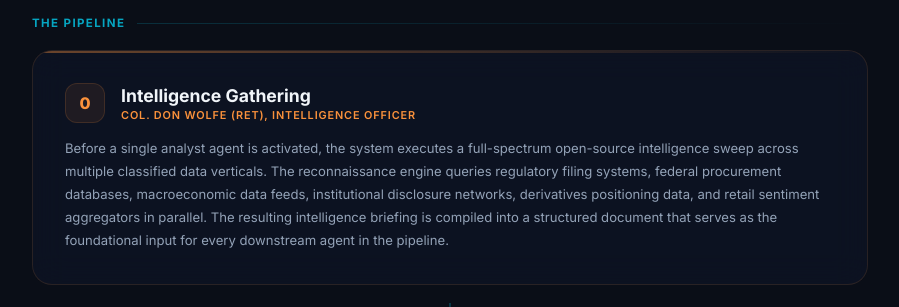
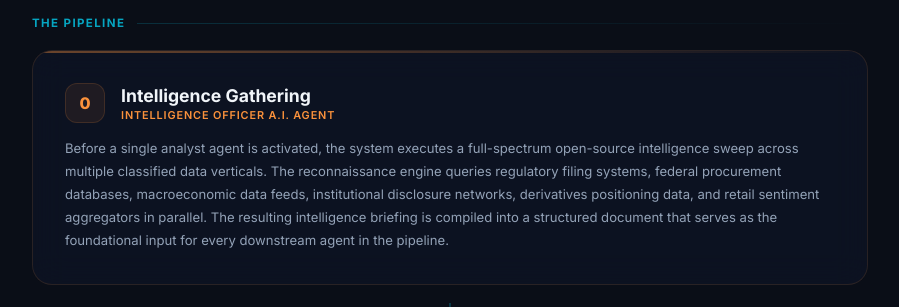
Before and after one commit to bgalvan1277/tradingagents-dashboard, a FastAPI app: page / in a window 1280 px wide. Shown: the part 1089-1396 px from the top of the page, without its empty margins (190-1089 px from the left). Run offline with FastAPI, Linux system fonts and the light colour scheme.

Commit message:
Landing: replace Col. Wolfe name with generic 'Intelligence Officer A.I. Agent'

```diff
--- a/app/templates/landing.html
+++ b/app/templates/landing.html
@@ -136,7 +136,7 @@ a{text-decoration:none}
         <div style="position:absolute;top:0;left:0;right:0;height:2px;background:linear-gradient(90deg,rgba(251,146,60,.4),transparent)"></div>
         <div class="ln-stage-top">
             <div class="ln-snum" style="background:rgba(251,146,60,.08);color:#fb923c;border:1px solid rgba(251,146,60,.15)">0</div>
-            <div><h3>Intelligence Gathering</h3><div class="role" style="color:#fb923c">Col. Don Wolfe (RET), Intelligence Officer</div></div>
+            <div><h3>Intelligence Gathering</h3><div class="role" style="color:#fb923c">Intelligence Officer A.I. Agent</div></div>
         </div>
         <p>Before a single analyst agent is activated, the system executes a full-spectrum open-source intelligence sweep across multiple classified data verticals. The reconnaissance engine queries regulatory filing systems, federal procurement databases, macroeconomic data feeds, institutional disclosure networks, derivatives positioning data, and retail sentiment aggregators in parallel. The resulting intelligence briefing is compiled into a structured document that serves as the foundational input for every downstream agent in the pipeline.</p>
     </div>
```
